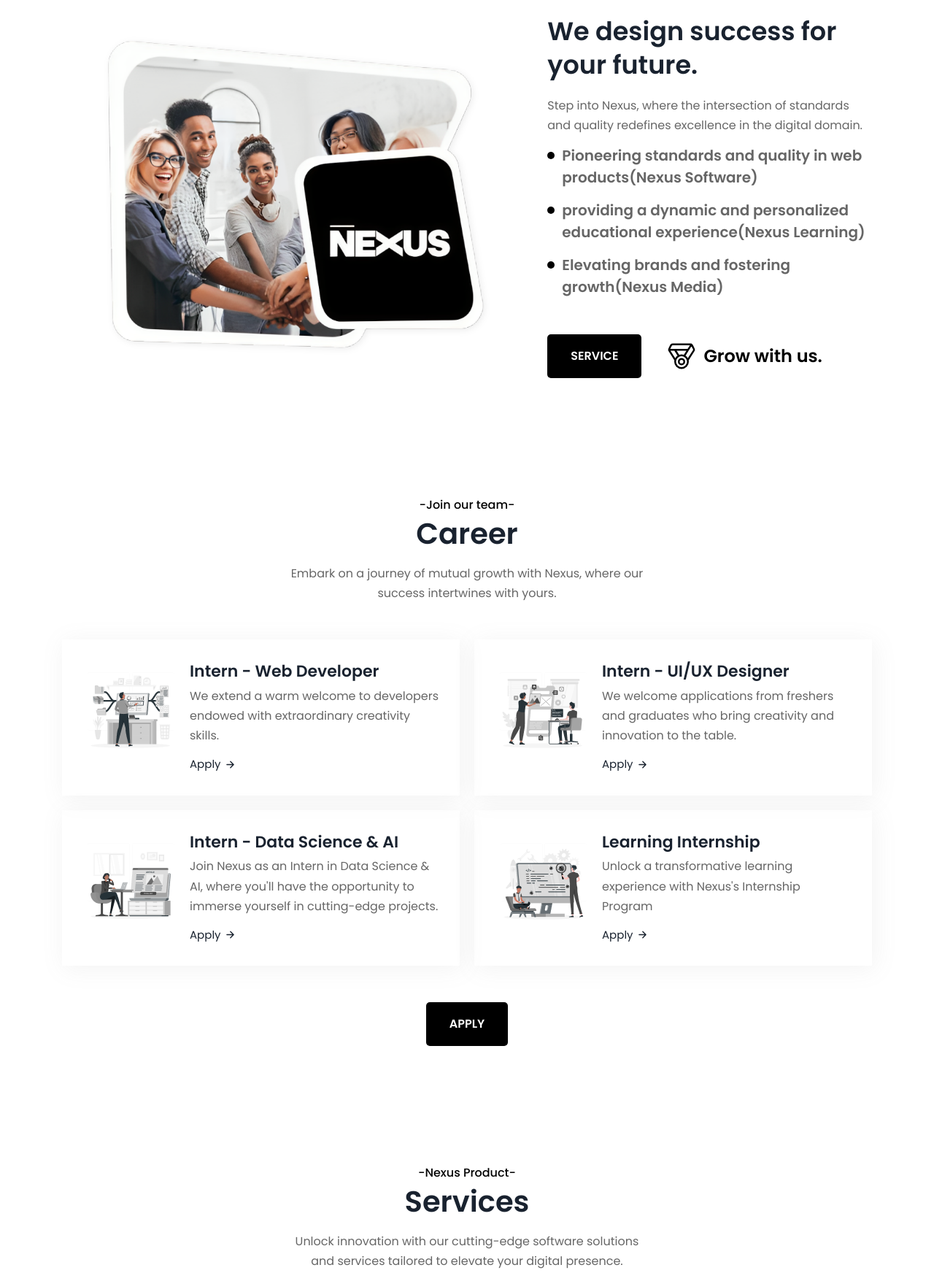
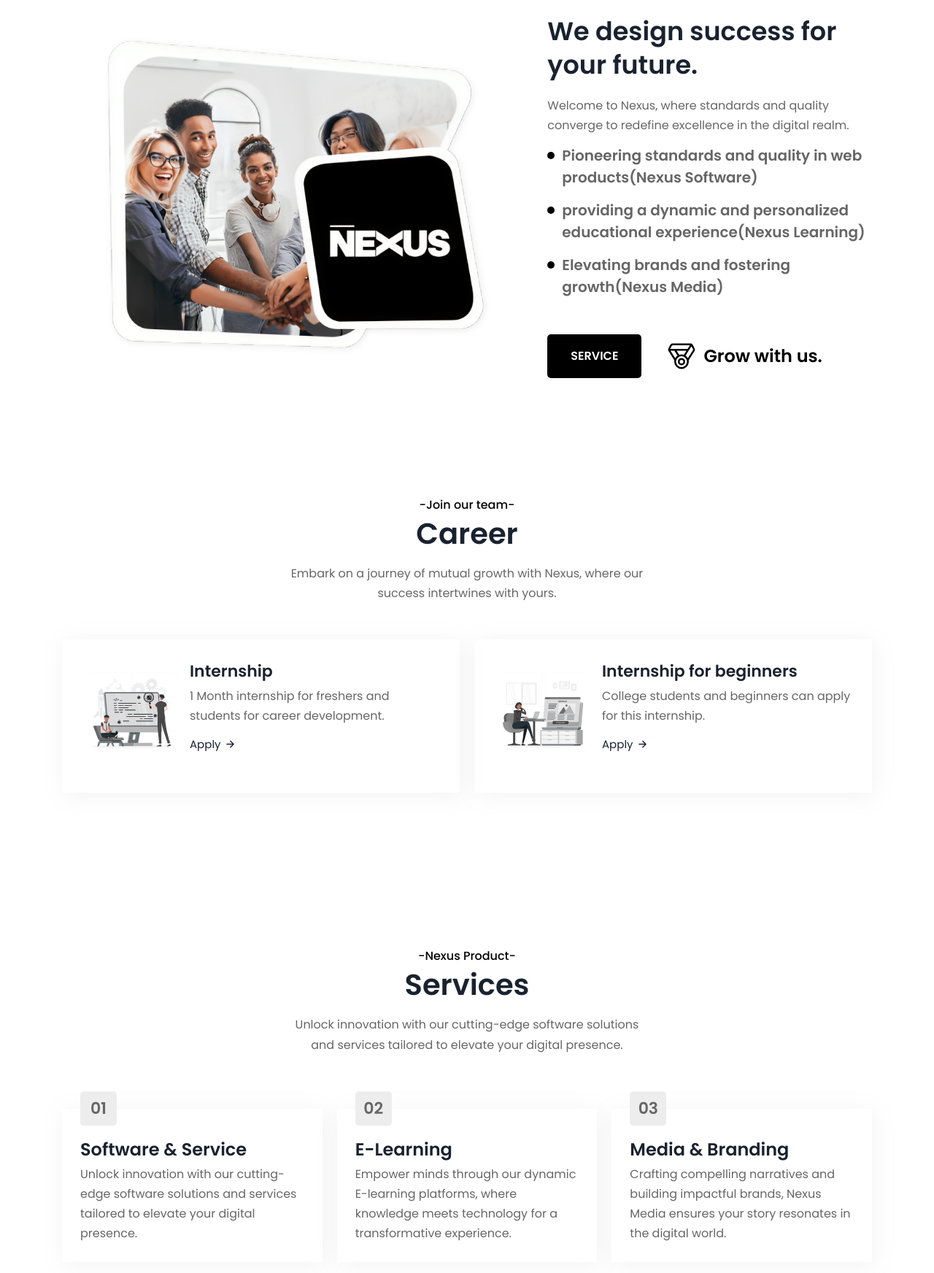
Before and after one commit to naveen4555/Company, a plain HTML site: page index.html in a window 1280 px wide. Shown: the part 860-2604 px from the top of the page at 73% size. Drawn offline with nearby package versions, Linux system fonts and the light colour scheme; a web font is replaced by a local one.

Commit message:
Update index.html

```diff
--- a/index.html
+++ b/index.html
@@ -113,10 +113,10 @@
 
             <p class="hero-subtitle has-before">Welcome to </p>
 
-            <h1 class="h1 hero-title">Nexus Private Limited.</h1>
+            <h1 class="h1 hero-title">Nexus Software</h1>
 
             <p class="hero-text">
-              A premier private software company dedicated to revolutionizing E-learning platforms. As leaders in the field, Nexus seamlessly combines innovative technology with a commitment to private learning, ensuring a dynamic and personalized educational experience for all.
+              A premier private software company dedicated to revolutionizing Digital platforms. As leaders in the field, Nexus seamlessly combines innovative technology with a commitment to private learning, ensuring a dynamic and personalized educational experience for all.
             </p>
 
             <div class="btn-group">
@@ -161,7 +161,7 @@
             <h2 class="h2-sm section-title">We design success for your future.</h2>
 
             <p class="section-text">
-              Step into Nexus, where the intersection of standards and quality redefines excellence in the digital domain.
+              Welcome to Nexus, where standards and quality converge to redefine excellence in the digital realm.
             </p>
 
             <ul class="about-list">
@@ -218,7 +218,7 @@
 
           <ul class="grid-list">
 
-            <li>
+            <!-- <li>
               <div class="service-card has-after">
 
                 <figure class="card-icon">
@@ -234,7 +234,7 @@
                     We extend a warm welcome to developers endowed with extraordinary creativity skills.
                   </p>
 
-                  <a href="https://forms.gle/ccegvWKbd1q8gpLQ7" class="btn-link" target="_blank">
+                  <a href="https://forms.gle/WXGHTPvaNLQAr4Kq6" class="btn-link" target="_blank">
                     <span class="span">Apply</span>
 
                     <ion-icon name="arrow-forward-outline" aria-hidden="true"></ion-icon>
@@ -243,9 +243,9 @@
                 </div>
 
               </div>
-            </li>
+            </li> -->
 
-            <li>
+            <!-- <li>
               <div class="service-card has-after">
 
                 <figure class="card-icon">
@@ -261,7 +261,34 @@
                     We welcome applications from freshers and graduates who bring creativity and innovation to the table.
                   </p>
 
-                  <a href="https://forms.gle/ccegvWKbd1q8gpLQ7" class="btn-link" target="_blank">
+                  <a href="https://forms.gle/WXGHTPvaNLQAr4Kq6" class="btn-link" target="_blank">
+                    <span class="span">Apply</span>
+
+                    <ion-icon name="arrow-forward-outline" aria-hidden="true"></ion-icon>
+                  </a>
+
+                </div>
+
+              </div>
+            </li> -->
+
+            <li>
+              <div class="service-card has-after">
+
+                <figure class="card-icon">
+                  <img src="./assets/images/service-4.png" width="140" height="140" loading="lazy" alt="Graphic Design"
+                    class="img">
+                </figure>
+
+                <div class="card-content">
+
+                  <h3 class="h3 card-title">Internship</h3>
+
+                  <p class="card-text">
+                    1 Month internship for freshers and students for career development.
+                  </p>
+
+                  <a href="https://docs.google.com/forms/d/e/1FAIpQLScMxILmpkhxtqQruSjCStziUZl8Xu6nCemaYXL6jwQhVmDYYw/viewform?usp=sf_link" class="btn-link" target="_blank">
                     <span class="span">Apply</span>
 
                     <ion-icon name="arrow-forward-outline" aria-hidden="true"></ion-icon>
@@ -282,40 +309,13 @@
 
                 <div class="card-content">
 
-                  <h3 class="h3 card-title">Intern - Data Science & AI</h3>
+                  <h3 class="h3 card-title">Internship for beginners</h3>
 
                   <p class="card-text">
-                    Join Nexus as an Intern in Data Science & AI, where you'll have the opportunity to immerse yourself in cutting-edge projects.
+                    College students and beginners can apply for this internship.
                   </p>
 
-                  <a href="https://forms.gle/ccegvWKbd1q8gpLQ7" class="btn-link" target="_blank">
-                    <span class="span">Apply</span>
-
-                    <ion-icon name="arrow-forward-outline" aria-hidden="true"></ion-icon>
-                  </a>
-
-                </div>
-
-              </div>
-            </li>
-
-            <li>
-              <div class="service-card has-after">
-
-                <figure class="card-icon">
-                  <img src="./assets/images/service-4.png" width="140" height="140" loading="lazy" alt="Graphic Design"
-                    class="img">
-                </figure>
-
-                <div class="card-content">
-
-                  <h3 class="h3 card-title">Learning Internship</h3>
-
-                  <p class="card-text">
-                    Unlock a transformative learning experience with Nexus's Internship Program
-                  </p>
-
-                  <a href="https://forms.gle/ccegvWKbd1q8gpLQ7" class="btn-link" target="_blank">
+                  <a href="https://docs.google.com/forms/d/e/1FAIpQLScyww3ggX1gwjbg7TtD8SxijbPa57Jb6zjqE2_En0tDqD6oqg/viewform?usp=sf_link" class="btn-link" target="_blank">
                     <span class="span">Apply</span>
 
                     <ion-icon name="arrow-forward-outline" aria-hidden="true"></ion-icon>
@@ -328,7 +328,7 @@
 
           </ul>
 
-          <a href="https://forms.gle/ccegvWKbd1q8gpLQ7" class="btn btn-primary" target="_blank">Apply</a>
+          <!-- <a href="https://forms.gle/WXGHTPvaNLQAr4Kq6" class="btn btn-primary" target="_blank">Apply</a> -->
 
         </div>
       </section>
@@ -505,7 +505,7 @@
                     it's a journey guided by mentorship, offering valuable insights and personal growth.
                     Interns also have the opportunity to build connections within the industry,
                     establishing a network that extends beyond the duration of the internship.
-                    For those who demonstrate exceptional skills and commitment, the chance for Full-Time Employment (FTE) conversion awaits, providing a potential pathway.
+                    For those who demonstrate exceptional skills and commitment, the chance for Full-Time Employment (FTE) conversion awaits, providing a potential pathway for a lasting and impactful career at Nexus. Join us in this transformative experience and elevate your professional journey with Nexus.
                   </p>
                 </div>
 
@@ -707,7 +707,13 @@
           <li class="footer-item">
             <ion-icon name="mail" aria-hidden="true"></ion-icon>
 
-            <a href="mailto:info@hoolix.com" class="contact-link">info.nexusintern@gmail.com</a>
+            <a href="mailto:info@hoolix.com" target="_blank" class="contact-link">info.nexusintern@gmail.com</a>
+          </li>
+
+          <li class="footer-item">
+            <ion-icon name="whatsapp" aria-hidden="true"></ion-icon>
+
+            <a href="https://wa.me/8778993293/" target="_blank" class="contact-link">+91 8778993293</a>
           </li>
 
           <li class="footer-item">
@@ -726,7 +732,7 @@
               </li> -->
 
               <li>
-                <a href="https://www.instagram.com/software.nexus/" class="social-link" target="_blank">
+                <a href="https://www.instagram.com/nexussoftware.in/" class="social-link" target="_blank">
                   <ion-icon name="logo-instagram"></ion-icon>
                 </a>
               </li>
@@ -773,6 +779,7 @@
 
 
 
+
   <!--
     - custom js link
   -->
```
